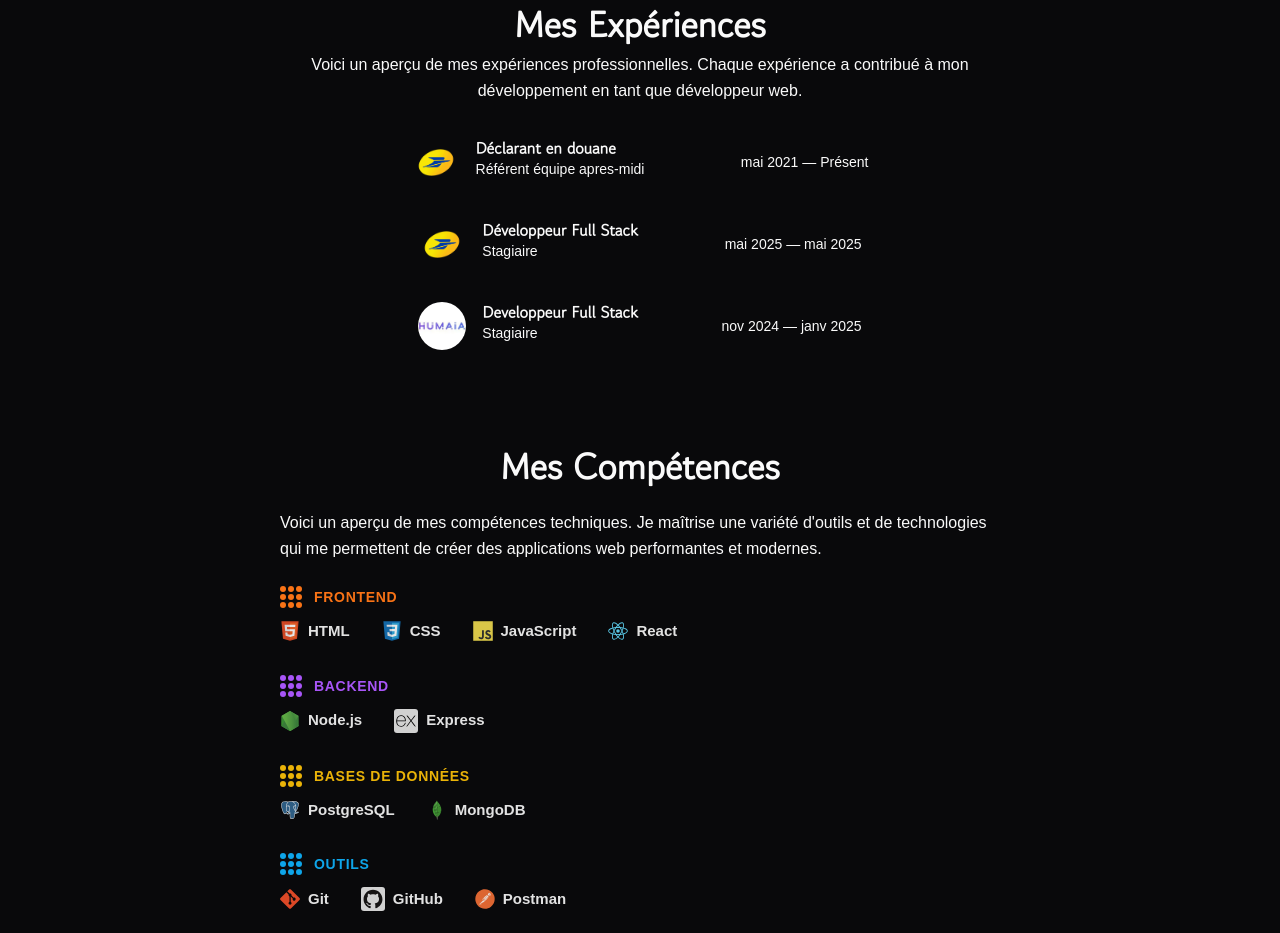
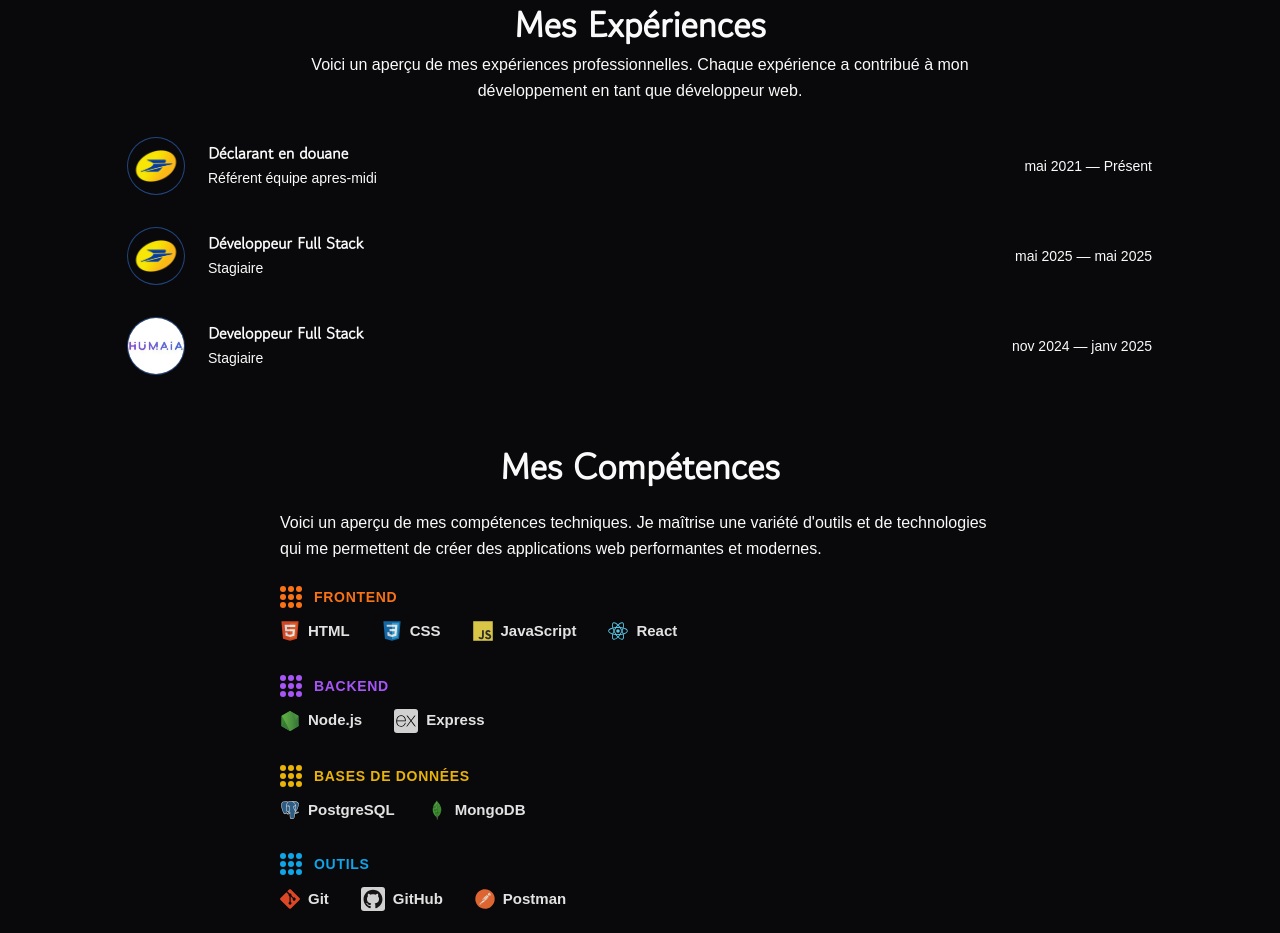
Before and after one commit to SAMPAIOAlexandre/portefolio-alex, a Next.js app: page / in a window 1280 px wide. Shown: the part 860-1793 px from the top of the page. Built offline with nearby package versions, Linux system fonts and the light colour scheme; a web font is replaced by a local one.

Commit message:
feat: refactor experienceItem with 3 col grid

```diff
--- a/src/components/experiences/experience.tsx
+++ b/src/components/experiences/experience.tsx
@@ -5,10 +5,10 @@ import { experiencesData } from "@/components/experiences/experiencesData";
 import React from "react";
 
 export const Experiences: React.FC = () => {
-  return (
+return (
     <Section className="mx-auto flex w-full max-w-7xl flex-col gap-8 px-4 py-10 sm:px-6 lg:px-8">
       <div className="mx-auto max-w-3xl text-center">
-        <Title as="h2">Mes Expériences</Title>
+        <Title as="h2" id="experiences-heading">Mes Expériences</Title>
         <Paragraph className="mt-2">
           Voici un aperçu de mes expériences professionnelles. Chaque expérience
           a contribué à mon développement en tant que développeur web.
@@ -16,14 +16,11 @@ export const Experiences: React.FC = () => {
       </div>
 
       <ol
-        aria-label="Timeline des expériences"
-        className="relative mx-auto flex w-full max-w-5xl flex-col items-center"
+        aria-labelledby="experiences-heading"
+        className="mx-auto flex w-full max-w-5xl flex-col gap-6"
       >
         {experiencesData.map((experience) => (
-          <li
-            key={experience.id}
-            className="mb- flex w-full justify-center last:mb-0"
-          >
+          <li key={experience.id} className="w-full">
             <ExperienceItem {...experience} />
           </li>
         ))}
--- a/src/components/experiences/experienceItem.tsx
+++ b/src/components/experiences/experienceItem.tsx
@@ -17,38 +17,57 @@ export const ExperienceItem: React.FC<ExperienceItemProps> = ({
       .toLocaleDateString("fr-FR", { month: "short", year: "numeric" })
       .replace(".", "");
 
-  const start = fmt(startDate);
-  const end = endDate ? fmt(endDate) : "Présent";
+  const normalizeDateTime = (iso: string) => (iso.length === 7 ? `${iso}` : iso);
+
+  const startLabel = fmt(startDate);
+  const endLabel = endDate ? fmt(endDate) : "Présent";
 
   return (
-    <article className="pb-8 pt-0.5">
-      <div className="items-center justify-between gap-8 md:flex">
-        <div className="flex gap-4">
-          <div className="bg-card relative h-12 w-12 overflow-hidden rounded-full">
+    <article className="pb-2 pt-0.5">
+      <div
+        className="
+          grid gap-x-6 gap-y-2
+          md:[grid-template-columns:auto_1fr_auto] md:items-center
+        "
+      >
+        <div className="flex items-start">
+          <div className="relative size-12 md:size-14 overflow-hidden rounded-full bg-muted/40 ring-1 ring-border p-1">
             <Image
               src={image.src}
               alt={image.alt}
               fill
               className="object-contain"
-              sizes="48px"
+              sizes="56px"
               priority={image.priority}
             />
           </div>
+        </div>
 
-          <div>
+        <div className="flex min-w-0 flex-col gap-1">
           <Title as="h3" className="text-base font-semibold leading-tight">
             {title}
           </Title>
           {poste && (
-              <Paragraph className="text-muted-foreground text-sm">
+            <Paragraph className="text-muted-foreground line-clamp-2 text-sm">
               {poste}
             </Paragraph>
           )}
         </div>
-        </div>
 
-        <div className="text-muted-foreground ml-[64px] mt-2 whitespace-nowrap text-sm md:ml-0 md:mt-0 lg:w-48 lg:text-right">
-          {start} <span aria-hidden="true">—</span> {end}
+        <div
+          className="
+            tabular-nums text-sm text-muted-foreground
+            whitespace-nowrap text-right md:col-auto
+            min-w-[9rem]
+          "
+        >
+          <time dateTime={normalizeDateTime(startDate)}>{startLabel}</time>{" "}
+          <span aria-hidden="true">—</span>{" "}
+          {endDate ? (
+            <time dateTime={normalizeDateTime(endDate)}>{endLabel}</time>
+          ) : (
+            <span>Présent</span>
+          )}
         </div>
       </div>
     </article>
```
Lines whose indentation alone changed are shown as unchanged.
